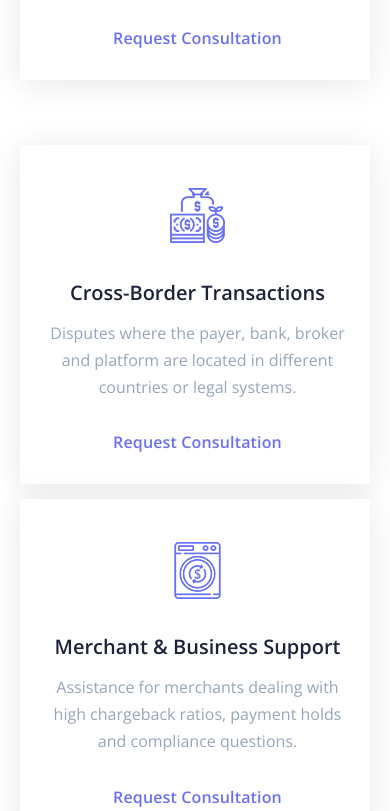
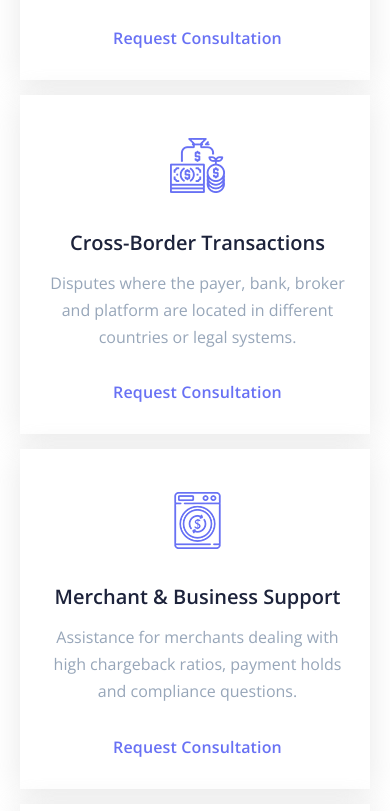
Before and after one commit to tereshonkov/star-law-master, a plain HTML site: page index.html in a window 390 px wide. Shown: the part 8516-9327 px from the top of the page. Drawn offline with nearby package versions, Linux system fonts and the light colour scheme.

Commit message:
style: adjust margin-top for improved layout in the about section

```diff
--- a/assets/css/style.css
+++ b/assets/css/style.css
@@ -811,6 +811,7 @@ img{
     background: #fff;
     transition-duration: 1s;
     text-align: center;
+    height: 100%;
 }
 .service-s:hover{
     box-shadow: 0px 10px 50px #d8d8d8d1;
@@ -1005,6 +1006,9 @@ iframe {
 .mt-50{
   margin-top: 50px;
 }
+.mt-30{
+  margin-top: 30px;
+}
 .mt-100{
   margin-top: 100px;
 }
@@ -1908,6 +1912,7 @@ ul.location{
 .blog-body{margin-bottom: 15px;}
 .bottom_service{position: relative;top: 0px;}
 .mt_560{margin-top:0px;}
+.mt-30{margin-top:0px;}
 .service-s{margin-bottom: 15px;}
 .header_aera{
   padding: 30px 0px !important;
--- a/index.html
+++ b/index.html
@@ -346,7 +346,7 @@
                </div>
                <!--#End about-text  -->
             </div>
-            <div class="row mt-50 py-40">
+            <div class="row mt-30 py-40">
                <!--#about-text start -->
                <div class="who_we_area col-md-4 col-sm-6 col-4pad wow fadeInUp">
                   <div class="service-s">
```
